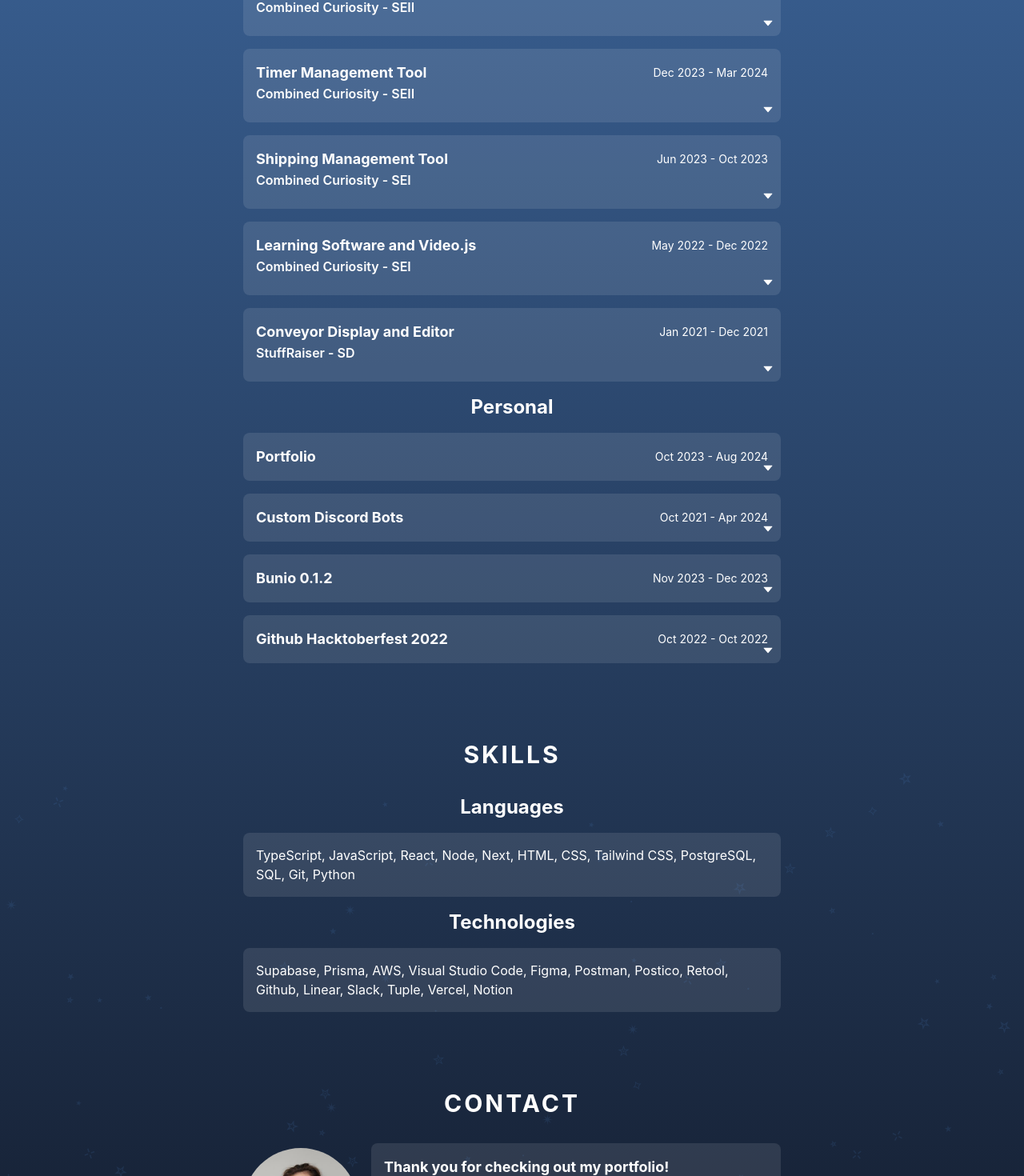
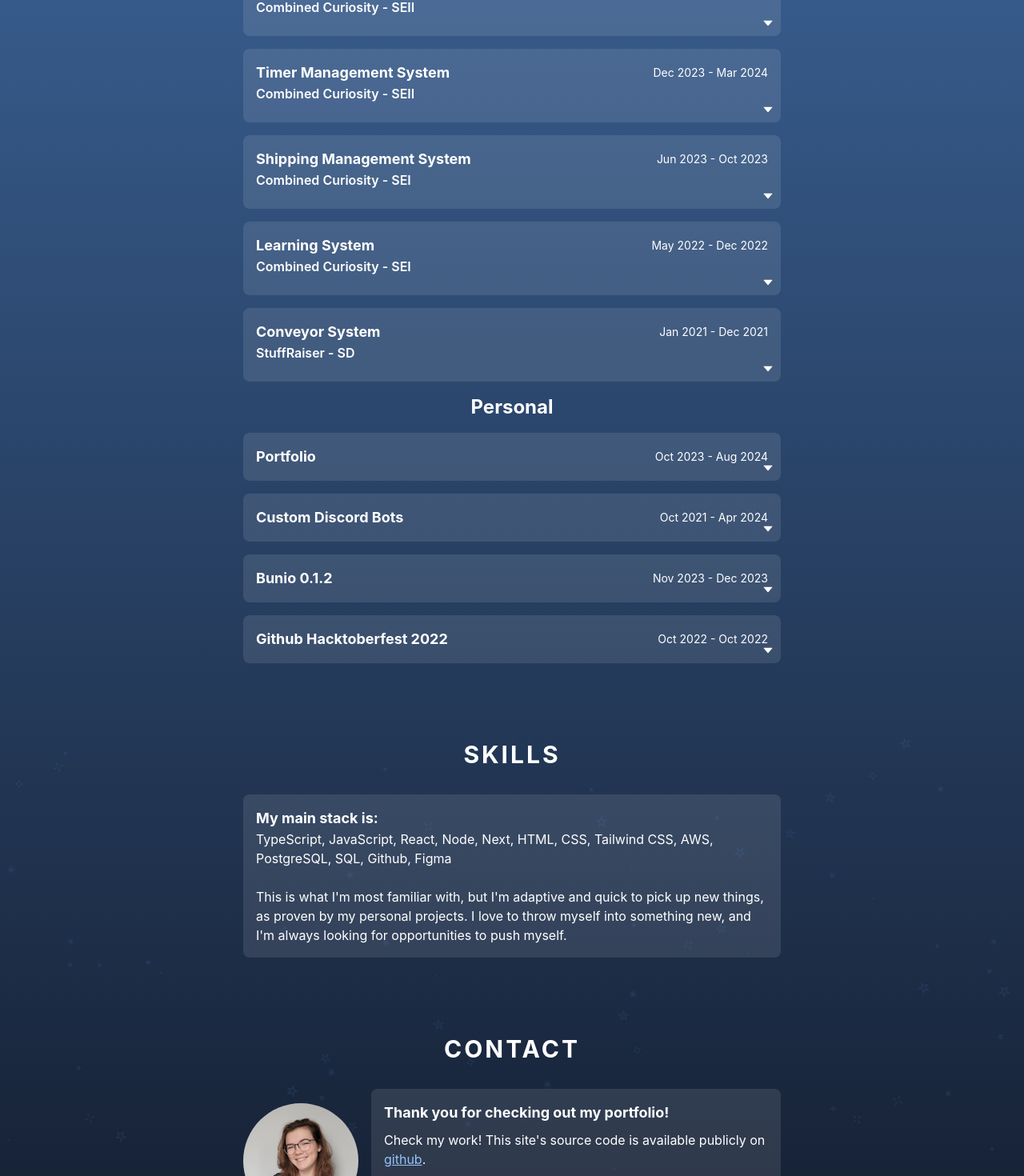
Before and after one commit to jessbarnes/portfolio2024, a React (Create React App) app: page / in a window 1280 px wide. Shown: the part 1999-3469 px from the top of the page at 80% size. Built offline with nearby package versions, Linux system fonts and the light colour scheme.

Commit message:
updated section content to match resume improvements

```diff
--- a/src/sections/contact/index.tsx
+++ b/src/sections/contact/index.tsx
@@ -18,7 +18,8 @@ const Contact = () => {
             body={
               <div className="flex flex-col gap-2 pt-2">
                 <p>
-                  I've made the site's source code available publicly on{" "}
+                  Check my work! This site's source code is available publicly
+                  on{" "}
                   <a
                     href="https://github.com/jessbarnes/portfolio2024"
                     target="_blank"
--- a/src/sections/projects/list.tsx
+++ b/src/sections/projects/list.tsx
@@ -8,7 +8,7 @@ type Project = {
 
 export const workProjects: Project[] = [
   {
-    title: "Poll Management Tool",
+    title: "Poll Management System",
     company: "Combined Curiosity - SEII",
     startDate: "2024-1-01",
     endDate: "2024-8-1",
@@ -19,14 +19,14 @@ export const workProjects: Project[] = [
       Built a multi-layered form for the component within our admin site, and included a dynamic Mermaid web diagram with which a marketer could easily preview the branching paths they were building.`,
   },
   {
-    title: "Timer Management Tool",
+    title: "Timer Management System",
     company: "Combined Curiosity - SEII",
     startDate: "2023-12-01",
     endDate: "2024-3-1",
-    description: `Developed a tool to define schedules for repeating timers. Previously, marketers would edit individual Instapages by hand when timers ran out, so this relatively simple addition saved immeasurable headaches.`,
+    description: `Developed a tool to define schedules for repeating timers. Previously, marketers were required to edit individual Instapages by hand when timers ran out, so this addition saved immeasurable headaches.`,
   },
   {
-    title: "Shipping Management Tool",
+    title: "Shipping Management System",
     company: "Combined Curiosity - SEI",
     startDate: "2023-6-01",
     endDate: "2023-10-1",
@@ -38,17 +38,17 @@ export const workProjects: Project[] = [
     `,
   },
   {
-    title: "Learning Software and Video.js",
+    title: "Learning System",
     company: "Combined Curiosity - SEI",
     startDate: "2022-5-01",
     endDate: "2022-12-1",
     description: `Assisted in creation of a learning system, along with an admin site to populate and manage it. Designed the responsive styling of the learning site and the main content management admin page.
 
-      Built a custom Video.js player component, which accounted for brand styling as well as tracking a user's progress for them to easily pick up where they left off. Later on, introduced the ability for users to leave notes with recorded timestamps, and a Notebook page that listed them and linked back to the corresponding lesson.
+      Built a custom video player component, which accounted for brand styling as well as tracking a user's progress for them to easily pick up where they left off. Later on, introduced the ability for users to leave notes with recorded timestamps, and a Notebook page that listed them and linked back to the corresponding lesson.
     `,
   },
   {
-    title: "Conveyor Display and Editor",
+    title: "Conveyor System",
     company: "StuffRaiser - SD",
     startDate: "2021-1-01",
     endDate: "2021-12-31",
--- a/src/sections/skills/index.tsx
+++ b/src/sections/skills/index.tsx
@@ -1,18 +1,21 @@
 import { BaseCardStyle } from "../../components/RowCard";
-import { languages, tools } from "./list";
+import { mainSkills } from "./list";
 
 const Skills = () => {
   return (
     <div className="section-container">
       <div className="section-subcontainer">
         <h1>Skills</h1>
-        <h2>Languages</h2>
         <div className={BaseCardStyle}>
-          <p>{languages.map((l) => l).join(", ")}</p>
-        </div>
-        <h2>Technologies</h2>
-        <div className={BaseCardStyle}>
-          <p>{tools.map((t) => t).join(", ")}</p>
+          <h3>My main stack is:</h3>
+          <p>{mainSkills.map((m) => m).join(", ")}</p>
+          <br />
+          <p>
+            This is what I'm most familiar with, but I'm adaptive and quick to
+            pick up new things, as proven by my personal projects. I love to
+            throw myself into something new, and I'm always looking for
+            opportunities to push myself.
+          </p>
         </div>
       </div>
     </div>
--- a/src/sections/skills/list.tsx
+++ b/src/sections/skills/list.tsx
@@ -1,4 +1,4 @@
-export const languages: string[] = [
+export const mainSkills: string[] = [
   "TypeScript",
   "JavaScript",
   "React",
@@ -7,25 +7,9 @@ export const languages: string[] = [
   "HTML",
   "CSS",
   "Tailwind CSS",
+  "AWS",
   "PostgreSQL",
   "SQL",
-  "Git",
-  "Python",
+  "Github",
+  "Figma",
 ];
-
-export const tools: string[] = [
-  "Supabase",
-  "Prisma",
-  "AWS",
-  "Visual Studio Code",
-  "Figma",
-  "Postman",
-  "Postico",
-  "Retool",
-  "Github",
-  "Linear",
-  "Slack",
-  "Tuple",
-  "Vercel",
-  "Notion",
-];
--- a/src/sections/work/jobs.tsx
+++ b/src/sections/work/jobs.tsx
@@ -12,26 +12,45 @@ const jobs: Job[] = [
     title: "Software Engineer II",
     startDate: "2023-10-01",
     endDate: "2024-8-1",
-    description: `With this promotion, I demonstrated my self sufficiency by coordinating between teams to plan and execute new projects on my own, as well as alongside other engineers above and below me. I continued to enhance the shipping tools I created in the year prior by collaborating with the support team and utilizing Shippo's API for shipment management. I gained confidence in working across platforms with complex relational databases as I widened our scope of customer behavior analysis. I created a variety of tools within the CC Admin site for non-technical internal users to manage various landing pages, products for sale, and configuration of various parts of the user experience.
+    description: `Lead coordination between teams to plan new projects, and executed tasks individually as well as alongside other engineers both senior and junior.
 
-      The majority of my work in this role was written in TypeScript and React, and in my day to day I utilized: Linear for task management, Figma and Balsamiq for mockups, Notion for daily personal notes, Slack and Tuple for collaboration, and Visual Studio Code and Git for version management.`,
+    Reliably investigated and documented bugs as they were reported, solving them once prioritized, and trusted with testing and handling releases.
+
+    Enhanced shipping and inventory management with new features and improvements to error handling, by collaborating with the support team and utilizing Shippo's API for shipment management. Documented process thoroughly.
+
+    Developed customizable features by working across platforms with complex relational databases.
+
+    Widened our scope of customer behavior analysis by expanding detailed event tracking.
+
+    Built and documented a variety of software for non-technical internal users to manage various landing pages, products for sale, and configuration of various parts of the user experience.
+`,
   },
   {
     company: "Combined Curiosity",
     title: "Software Engineer I",
     startDate: "2022-05-01",
     endDate: "2023-10-01",
-    description: `Worked from the ground up with the small team of this young start up to develop a flexible user interface compatible with multiple brands, and an admin site for the support and marketing teams to manage its content. Getting in at the beginning gave me the opportunity to be involved in conversations about data structures, site design, and scalability. I experienced phases testing different code, design, and team management tools until we found what worked best for us. This was my biggest period of growth as a developer. I gained confidence, began to lead pair programming sessions with other developers, manage my own workload, have a voice in design decisions, and solo projects from start to finish.
+    description: `Worked from the ground up to develop a flexible user interface compatible with multiple brands, and an admin site for the support and marketing teams to manage its content.
 
-      My most intense project while in this role was automating our shipment processes, the success of which, along with my consistent communication and documentation, demonstrated my skills and worthiness of a promotion to the SEII level.`,
+    Experienced phases testing different code, design, and team management software. Contributed to team decisions on data structures, site design, and scalability.
+
+    Grew to be reliably self sufficient in managing my own workload and soloing projects from start to finish.
+
+    Lead pair programming sessions and broke up issues into manageable tasks for a junior.
+
+    Automated the shipment processes, the success of which, along with my consistent communication and documentation, demonstrated my skills and worthiness of a promotion to the SEII level.
+`,
   },
   {
     company: "StuffRaiser",
     title: "Software Developer",
     startDate: "2020-03-01",
     endDate: "2022-5-1",
-    description:
-      "Created a Create React App based off of their old software from scratch with the insight from senior developers, working as a Junior primarily in the frontend for the first year. Over time, I took on more complex backend tasks to maintain and enhance the database and API calls, utilizing tools such as Postico and Postman. I also designed pages in Figma, tracked progress in Github Projects, kept a detailed data model in draw.io up to date, mentored interns, and tackled issues within AWS Lambda.",
+    description: `Built a Create React App from scratch based off of old software, with the insight from senior developers, working primarily in the frontend for the first year.
+
+    Gradually took on more complex backend tasks to maintain and enhance the database and API calls, utilizing software such as Postico and Postman.
+
+    Designed pages in Figma, tracked progress in Github Projects, kept a detailed data model in draw.io up to date, mentored interns, and tackled issues within AWS Lambda.`,
   },
 ];
 
```
